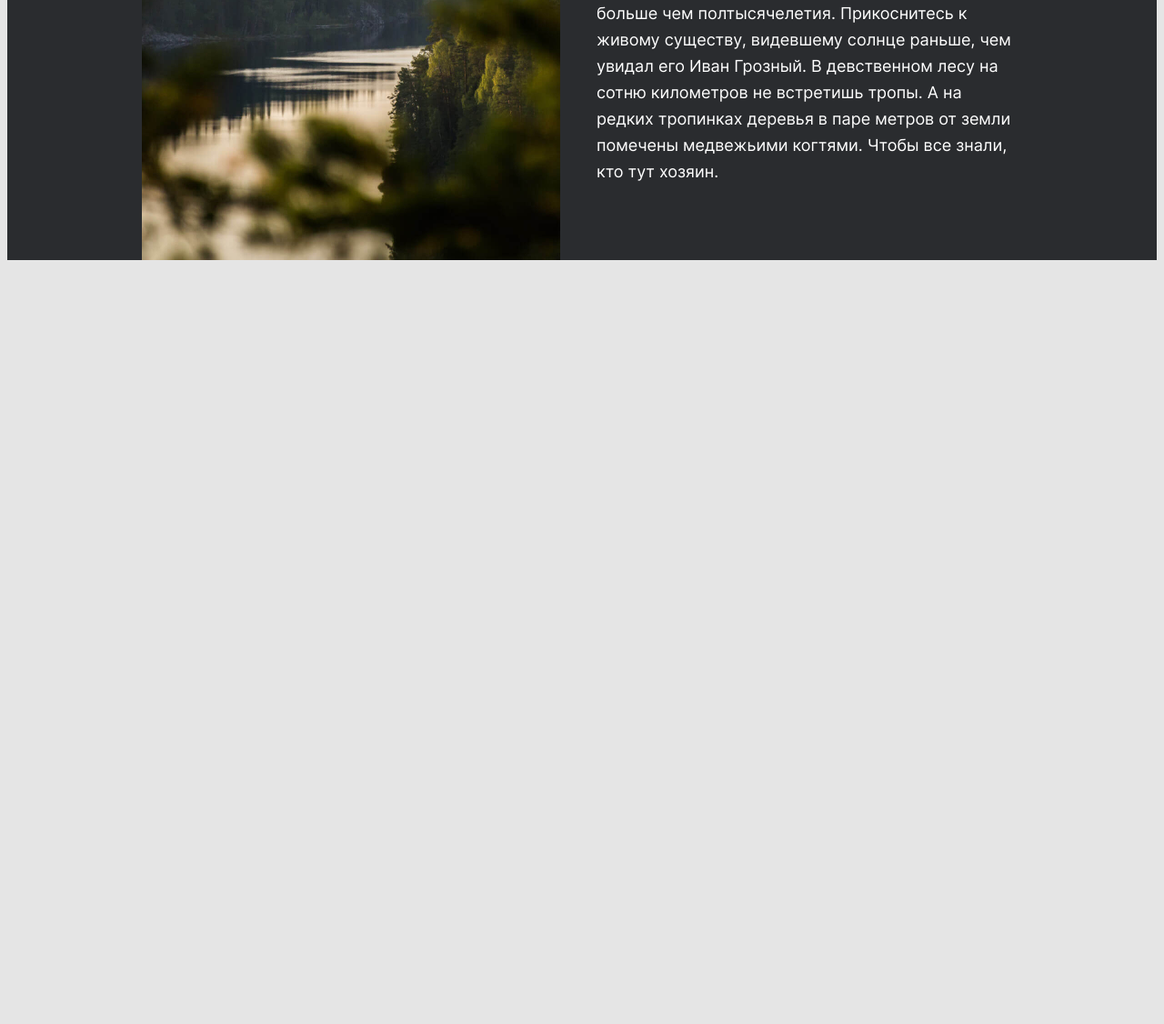
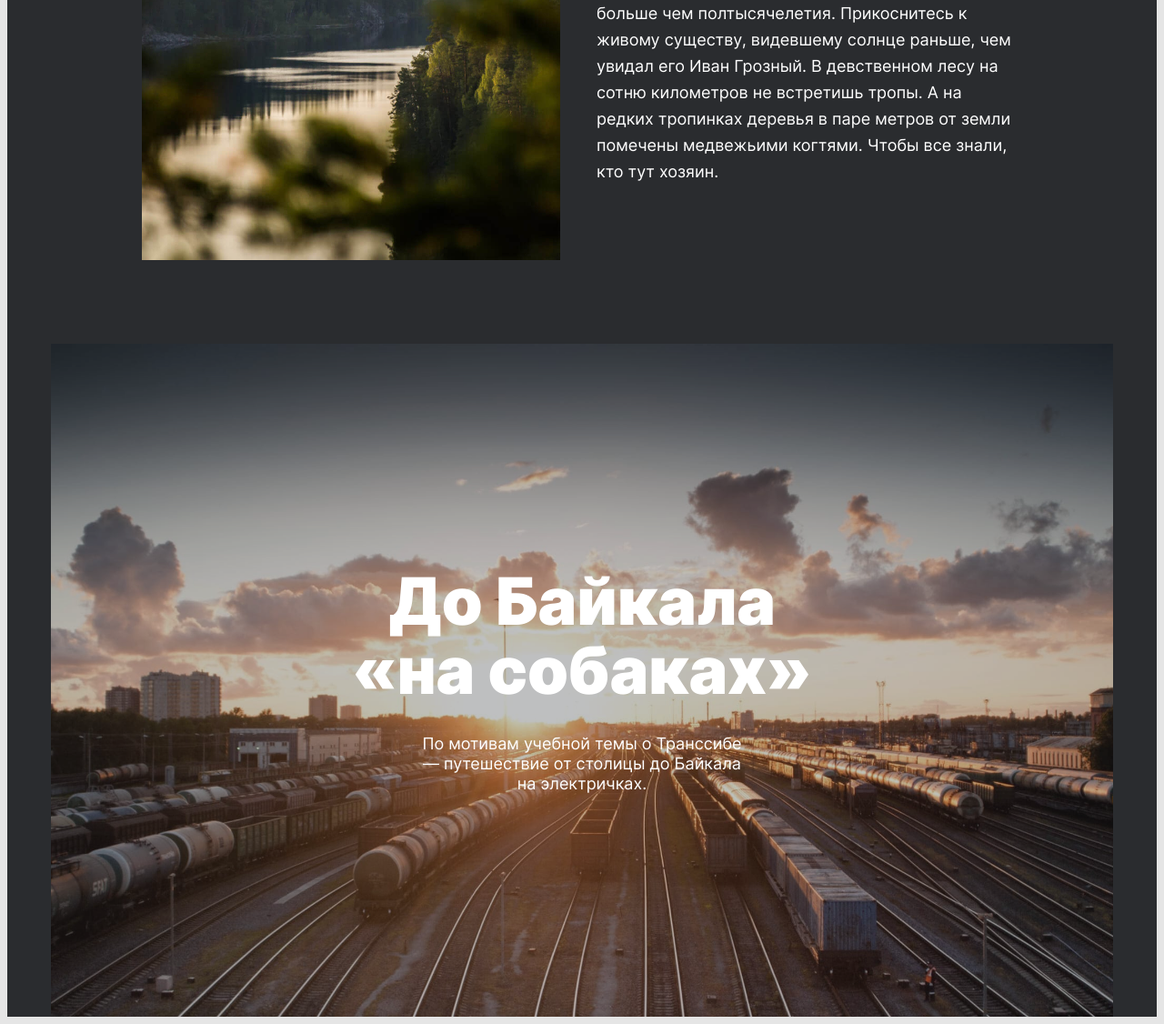
Before and after one commit to KarpovYuri/russian-travel, a plain HTML site: page index.html in a window 1280 px wide. Shown: the part 5614-6740 px from the top of the page at 91% size. Before the commit the page ends 5908 px from the top, so only its background shows below. Drawn offline with Linux system fonts and the light colour scheme.

Commit message:
added section cover

```diff
--- a/index.html
+++ b/index.html
@@ -8,7 +8,9 @@
     <link rel="stylesheet" href="./pages/index.css">
     <title>Путешествия по России</title>
   </head>
+
   <body class="root">
+
     <div class="page">
 
       <header class="header">
@@ -117,10 +119,20 @@
             </div>
           </div>
         </section>
-      <section class="cover"></section>
+
+        <section class="cover">
+          <a href="https://stampsy.com/na-elektrichkakh-do-baikala" target="_blank">
+            <div class="cover__overlay">
+              <h2 class="cover__title">До Байкала «на собаках»</h2>
+              <p class="cover__subtitle">По мотивам учебной темы о Транссибе — путешествие от столицы до Байкала на электричках.</p>
+            </div>
+          </a>
+        </section>
 
       </main>
+
       <footer class="footer"></footer>
+
     </div>
 
   </body>
--- a/pages/index.css
+++ b/pages/index.css
@@ -26,6 +26,7 @@
   min-width: 320px;
   max-width: 1280px;
   color: #fff;
+  font-family: 'Inter', sans-serif;
 }
 
 .header {
@@ -45,7 +46,6 @@
 }
 
 .header__lang-links {
-  font-family: 'Inter';
   font-weight: normal;
   font-size: 24px;
   line-height: 28px;
@@ -84,7 +84,6 @@
   }
 
   .header__lang-links {
-    font-family: 'Inter', sans-serif;
     font-weight: normal;
     font-size: 18px;
     line-height: 20px;
@@ -100,7 +99,6 @@
   margin: 0 auto;
   text-align: center;
   max-width: 720px;
-  font-family: 'Inter', sans-serif;
   font-weight: 900;
   font-size: 96px;
   line-height: 100px;
@@ -110,7 +108,6 @@
   margin: 32px auto 0;
   text-align: center;
   max-width: 640px;
-  font-family: 'Inter', sans-serif;
   font-weight: normal;
   font-size: 30px;
   line-height: 36px;
@@ -123,7 +120,6 @@
 
 .lead__caption {
   margin: 8px 0 0;
-  font-family: 'Inter', sans-serif;
   font-weight: normal;
   font-size: 10px;
   text-transform: uppercase;
@@ -156,7 +152,6 @@
 
   .lead__title {
     max-width: 288px;
-    font-family: 'Inter', sans-serif;
     font-size: 40px;
     line-height: 44px;
   }
@@ -184,7 +179,6 @@
 
 .intro__title {
   margin: 0;
-  font-family: 'Inter', sans-serif;
   font-weight: 900;
   font-size: 54px;
   line-height: 58px;
@@ -192,7 +186,6 @@
 
 .intro__text {
   margin: 40px 0 0;
-  font-family: 'Inter', sans-serif;
   font-weight: normal;
   font-size: 16px;
   line-height: 26px;
@@ -202,7 +195,6 @@
   list-style-type: none;
   padding: 0;
   margin: 33px 0 0;
-  font-family: 'Inter', sans-serif;
   font-weight: normal;
   font-size: 12px;
   line-height: 18px;
@@ -240,7 +232,6 @@
 
 .place__title {
   margin: 0;
-  font-family: 'Inter', sans-serif;
   font-weight: 900;
   font-size: 72px;
   line-height: 76px;
@@ -253,7 +244,6 @@
 .place__url-heading {
   color: #aaa;
   margin: 0 0 12px;
-  font-family: 'Inter', sans-serif;
   font-weight: normal;
   font-size: 12px;
   line-height: 12px;
@@ -261,7 +251,6 @@
 
 .place__link {
   color: #fff;
-  font-family: 'Inter';
   font-weight: normal;
   font-size: 18px;
   line-height: 22px;
@@ -278,7 +267,6 @@
 }
 
 .place__paragraphs {
-  font-family: 'Inter';
   font-weight: normal;
   font-size: 18px;
   line-height: 29px;
@@ -291,3 +279,46 @@
 .place__paragraph:last-child {
   margin: 0;
 }
+
+.cover {
+  max-width: 100%;
+  margin: 92px 48px 0;
+  min-height: 740px;
+  background-image: url(../images/cover-trains.jpg);
+  background-size: cover;
+  position: relative;
+}
+
+.cover__overlay {
+  position: absolute;
+  width: 100%;
+  height: 100%;
+  display: flex;
+  flex-direction: column;
+  justify-content: center;
+  background-color: rgba(42, 44, 47, .3);
+  color: #fff;
+  text-decoration: none;
+}
+
+.cover__overlay:hover {
+  background-color: rgba(42, 44, 47, .8);
+}
+
+.cover__title {
+  margin: 0 auto;
+  text-align: center;
+  max-width: 560px;
+  font-weight: 900;
+  font-size: 72px;
+  line-height: 76px;
+}
+
+.cover__subtitle {
+  margin: 32px auto 0;
+  text-align: center;
+  max-width: 360px;
+  font-weight: normal;
+  font-size: 18px;
+  line-height: 22px;
+}
```
Lines whose indentation alone changed are shown as unchanged.
